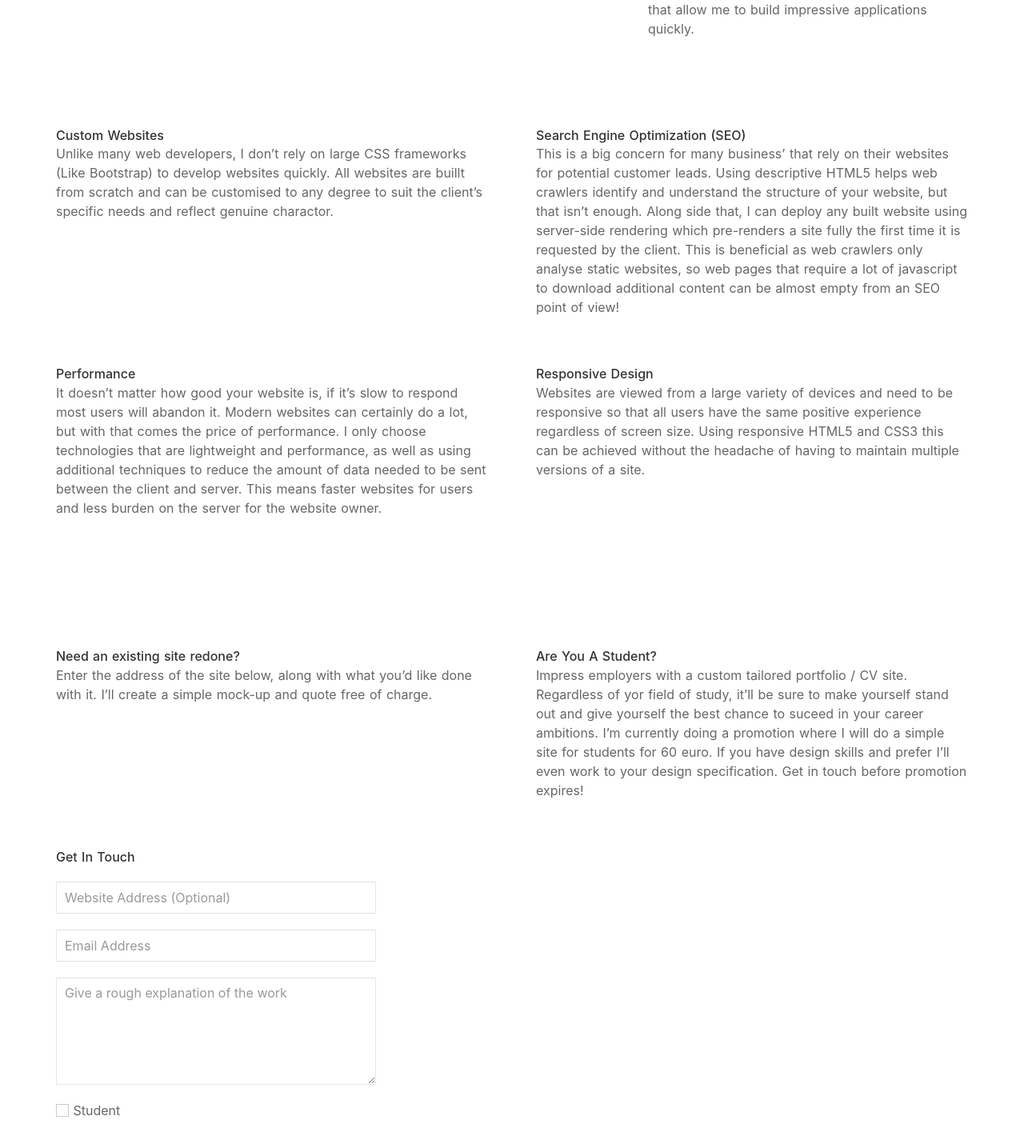
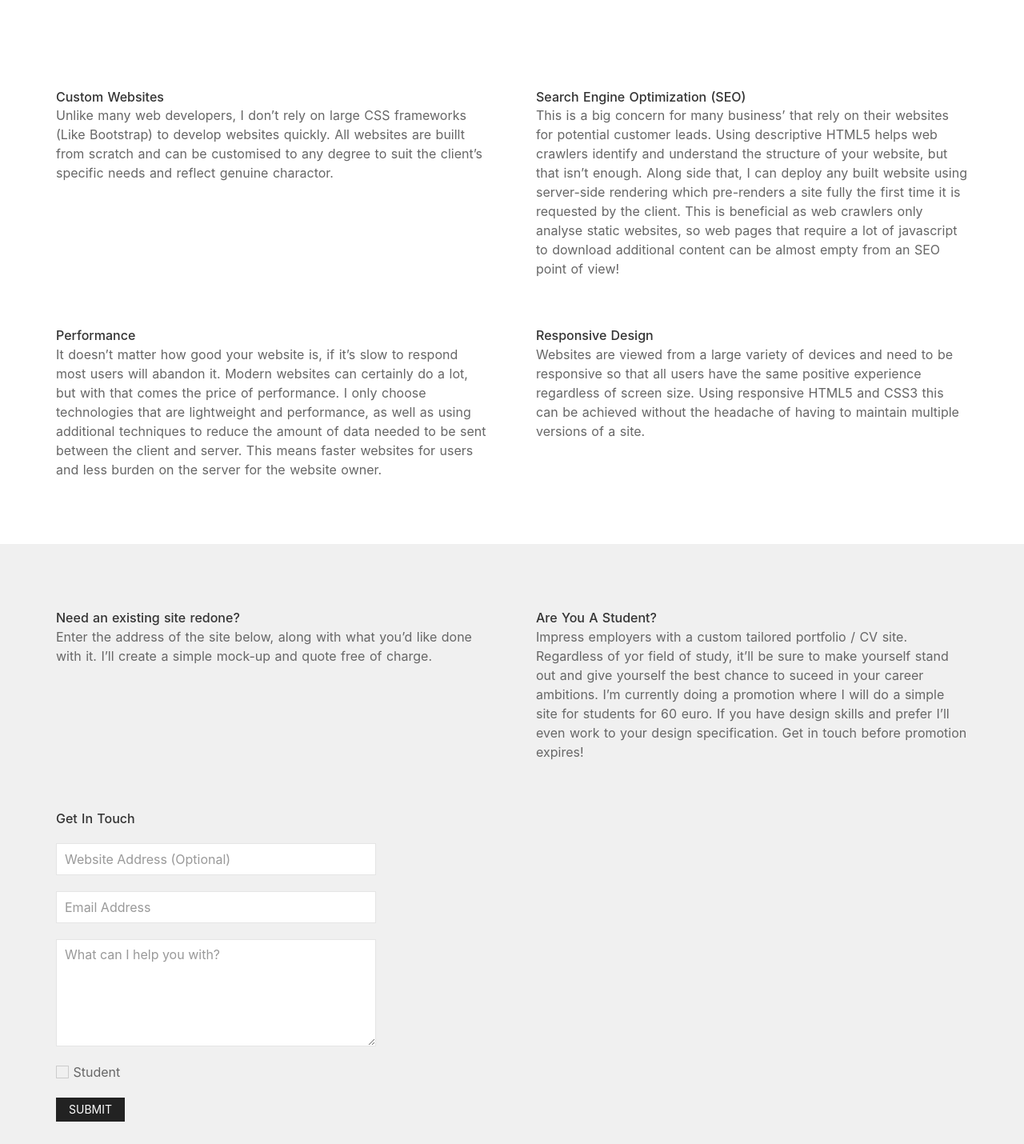
Before and after one commit to kdchambers/PortfolioSite, a Nuxt app: page /webdevelopment in a window 1280 px wide. Shown: the part 240-1670 px from the top of the page at 80% size. Built offline with nearby package versions, Linux system fonts and the light colour scheme.

Commit message:
Tweaked web development page

```diff
--- a/pages/webdevelopment/index.vue
+++ b/pages/webdevelopment/index.vue
@@ -27,6 +27,7 @@
                 <span>Websites are viewed from a large variety of devices and need to be responsive so that all users have the same positive experience regardless of screen size. Using responsive HTML5 and CSS3 this can be achieved without the headache of having to maintain multiple versions of a site.</span>
             </div>
         </div>
+        <div class="bottomColumn" id="bottomColumnLeft"></div>
         <div id="bottomSection">
             <div class="textBlock">
                 <h5>Need an existing site redone?</h5>
@@ -48,14 +49,16 @@
                         <input class="uk-input" type="text" placeholder="Email Address">
                     </div>
                     <div class="uk-margin">
-                        <textarea class="uk-textarea" rows="5" placeholder="Give a rough explanation of the work"></textarea>
+                        <textarea class="uk-textarea" rows="5" placeholder="What can I help you with?"></textarea>
                     </div>
                     <div class="uk-margin uk-grid-small uk-child-width-auto uk-grid">
                         <label><input class="uk-checkbox" type="checkbox">  Student</label>
                     </div>
+                    <button class="uk-button uk-button-secondary uk-button-small">Submit</button>
                 </fieldset>
             </form>
         </div>
+        <div class="bottomColumn" id="bottomColumnRight"></div>
     </div>
 </div>
 
@@ -80,6 +83,17 @@
         /*border: 1px solid yellow;*/
     }
 
+    #bottomColumnLeft {
+        grid-area: bcl;
+        background-color: #F0F0F0;
+    }
+
+    #bottomColumnRight {
+        grid-area: bcr;
+
+        background-color: #F0F0F0;
+    }
+
     #webDevRoot {
         display: grid;
         margin-top: 80px;
@@ -88,13 +102,14 @@
         grid-template-areas:
             ". heading ."
             ". middleSection ."
-            ". bottomSection .";
+            "bcl bottomSection bcr";
 
     }
 
     #benefitsContainer {
         grid-area: middleSection;
         margin-top: 80px;
+        margin-bottom: 4vw;
         display: flex;
         flex-direction: row;
         flex-wrap: wrap;
@@ -125,7 +140,7 @@
     #webDevIntro {
         flex-grow: 3;
         min-width: 200px;
-        max-width: 400px;
+        max-width: 700px;
         margin-right: 30px;
         margin-left: 30px;
 
@@ -146,7 +161,9 @@
         flex-direction: row;
         justify-content: space-between;
         flex-wrap: wrap;
-        margin-top: 8vw;
+        padding-top: 4vw;
+
+        background-color: #F0F0F0;
     }
 
     #inputForm {
```
